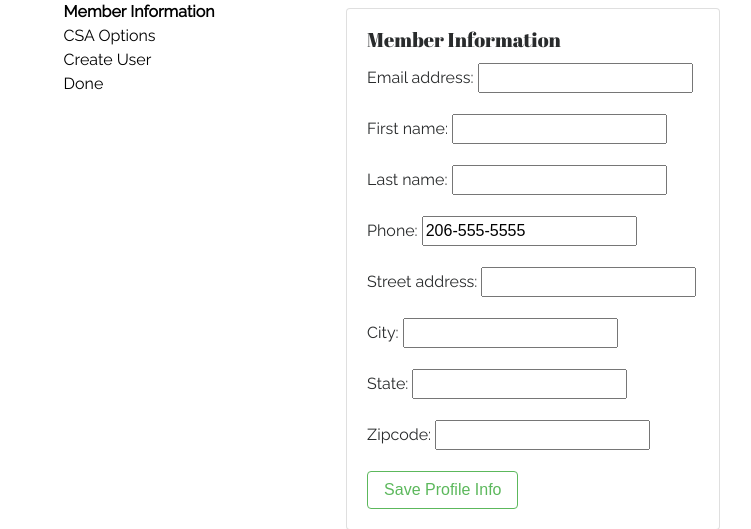
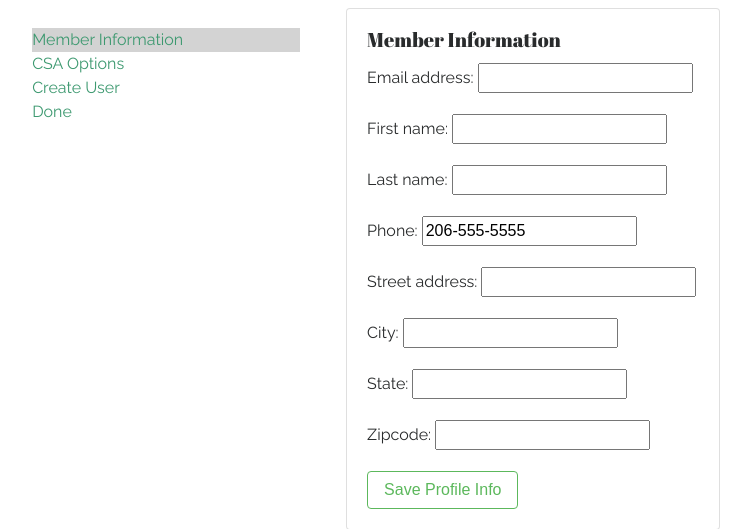
Before and after one commit to ssamant/capstone, a Django app: page /signup_member in a window 1280 px wide. Shown: the part 175-704 px from the top of the page, without its empty margins (2-753 px from the left). Run offline with Django 3.2, Linux system fonts and the light colour scheme; parts of the project's set-up code (start-up, migrations or seed data) failed here and were passed over; some libraries are stand-ins or nearby versions.

Commit message:
signup nav styling

```diff
--- a/farm_site/static/css/style.css
+++ b/farm_site/static/css/style.css
@@ -84,16 +84,12 @@ a:hover, a:active, li.active {
 
 ul.signup {
 	list-style: none;
-
-
-}
-
-ul.signup li {
-	color: black;
+	padding: 10% 3% 3% 3%;
 }
 
 li.active-step {
-	font-weight: bold;
+	color: #3D9970;
+	background: lightgray;
 }
 
 .social-media li  {
--- a/farm_site/templates/farm_site/signup_nav.html
+++ b/farm_site/templates/farm_site/signup_nav.html
@@ -1,6 +1,8 @@
+<div class='signup-nav'>
 <ul class='signup'>
   <li class={% if request.resolver_match.url_name == "signup_member" %}"active-step"{% endif %}>Member Information</li>
   <li class={% if request.resolver_match.url_name == "signup_csa" %}"active-step"{% endif %}>CSA Options</li>
   <li class={% if request.resolver_match.url_name == "signup_done" %}"active-step"{% endif %}>Create User</li>
   <li class={% if request.resolver_match.url_name == "signup_success" %}"active-step"{% endif %}>Done</li>
 </ul>
+</div>
```
